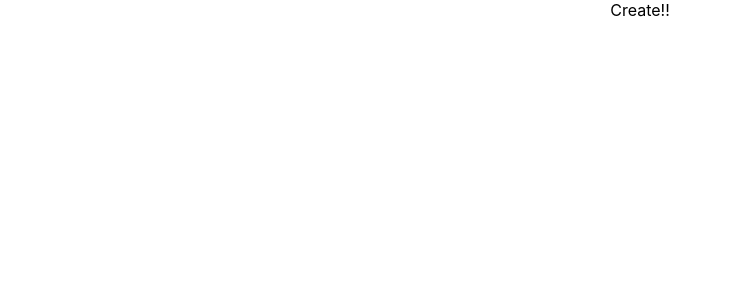
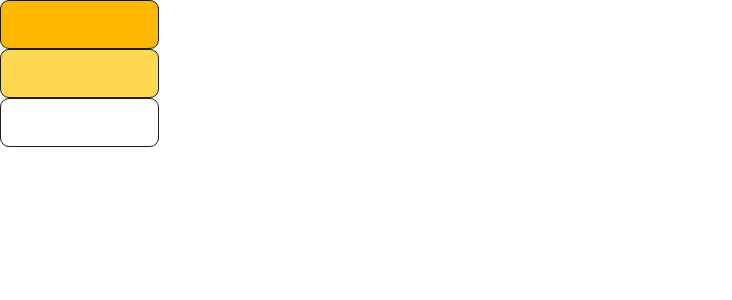
Before and after one commit to ssho-lab/ssho-website, a React (Create React App) app: page / in a window 1280 px wide. Shown: the top 300 px of the page, without its empty margins (0-732 px from the left). Built offline with nearby package versions, Linux system fonts and the light colour scheme.

Commit message:
add: styled component

```diff
--- a/package.json
+++ b/package.json
@@ -3,6 +3,7 @@
   "version": "0.1.0",
   "private": true,
   "dependencies": {
+    "@material-ui/core": "^4.11.2",
     "@testing-library/jest-dom": "^5.11.4",
     "@testing-library/react": "^11.1.0",
     "@testing-library/user-event": "^12.1.10",
@@ -10,6 +11,7 @@
     "react-dom": "^17.0.1",
     "react-router-dom": "^5.2.0",
     "react-scripts": "4.0.1",
+    "styled-components": "^5.2.1",
     "web-vitals": "^0.2.4"
   },
   "scripts": {
--- a/public/index.html
+++ b/public/index.html
@@ -2,7 +2,7 @@
 <html lang="en">
   <head>
     <meta charset="utf-8" />
-    <link rel="icon" href="%PUBLIC_URL%/favicon.ico" />
+    <link rel="stylesheet" href="https://fonts.googleapis.com/css?family=Roboto:300,400,500,700&display=swap" />
     <meta name="viewport" content="width=device-width, initial-scale=1" />
     <meta name="theme-color" content="#000000" />
     <meta
--- a/src/pages/LandingPage/index.js
+++ /dev/null
@@ -1,12 +0,0 @@
-import React from 'react';
-
-
-const LandingPage = ({history}) => {
-  return (
-    <div>
-        Create!!
-    </div>
-  );
-}
-
-export default LandingPage;
--- /dev/null
+++ b/src/pages/LandingPage/index.jsx
@@ -0,0 +1,15 @@
+import React from 'react';
+import * as styles from '../../styles';
+
+
+const LandingPage = ({history}) => {
+  return (
+    <div>
+        <styles.DYbtn></styles.DYbtn>
+        <styles.LYbtn></styles.LYbtn>
+        <styles.Whitebtn></styles.Whitebtn>
+    </div>
+  );
+}
+
+export default LandingPage;
--- a/src/pages/index.js
+++ b/src/pages/index.js
@@ -1,4 +1,4 @@
-import LandingPage from './LandingPage';
+import LandingPage from './LandingPage/index';
 
 export {
     LandingPage
--- a/src/styles/index.js
+++ b/src/styles/index.js
@@ -0,0 +1,102 @@
+import styled, { keyframes } from 'styled-components'
+import { Button } from '@material-ui/core';
+
+// media query
+export const desktop_large = '1200px';
+export const desktop_medium = '1025px';
+export const desktop_small = '769px';
+
+export const tablet_large = '768px';
+export const tablet_small = '481px';
+
+export const mobile_large = '480px';
+export const mobile_small = '320px';
+
+
+// color
+export const deepYellow = '#ffb700';
+export const lightYellow = '#fed850';
+export const black = '#1c1c1c';
+
+
+// animation
+const opacityDown = keyframes`
+  from {
+    opacity: 1;
+  }
+
+  to {
+    opacity: 0.5;
+  }
+`;
+
+
+// components
+export const DYbtn = styled.div`
+  width: 157px;
+  height: 47px;
+  background: ${deepYellow};
+  border-radius: 9px;
+  border: 1px solid ${black};
+
+  &:hover {
+      animation: ${opacityDown} 0.5s forwards;
+  }
+`;
+
+export const LYbtn = styled.div`
+  width: 157px;
+  height: 47px;
+  background: ${lightYellow};
+  border-radius: 9px;
+  border: 1px solid #1c1c1c;
+`;
+
+export const Whitebtn = styled.div`
+  width: 157px;
+  height: 47px;
+  background: white;
+  border-radius: 9px;
+  border: 1px solid #1c1c1c;
+`;
+
+// text components
+export const HeaderTitleText = styled.div`
+  font-weight: bold;
+  font-size: 32px;
+  line-height: 47px;
+  color: ${black};
+`;
+
+export const HeaderSubText = styled.div`
+  font-size: 20px;
+  line-height: 29px;
+  color: ${black};
+`;
+
+export const MainTitleText1 = styled.div`
+  font-weight: bold;
+  font-size: 30px;
+  line-height: 45px;
+  color: ${black};
+`;
+
+export const MainTitleText2 = styled.div`
+  font-weight: bold;
+  font-size: 30px;
+  line-height: 42px;
+  color: ${black};
+`;
+
+export const MainSubText2 = styled.div`
+  font-size: 20px;
+  line-height: 30px;
+  color: ${black};
+`;
+
+export const FooterText = styled.div`
+  font-weight: light;
+  font-size: 14px;
+  line-height: 30px;
+  color: ${black};
+`;
```
Also changed, not shown: 2 other files (tests, documents, lock files or other folders).
